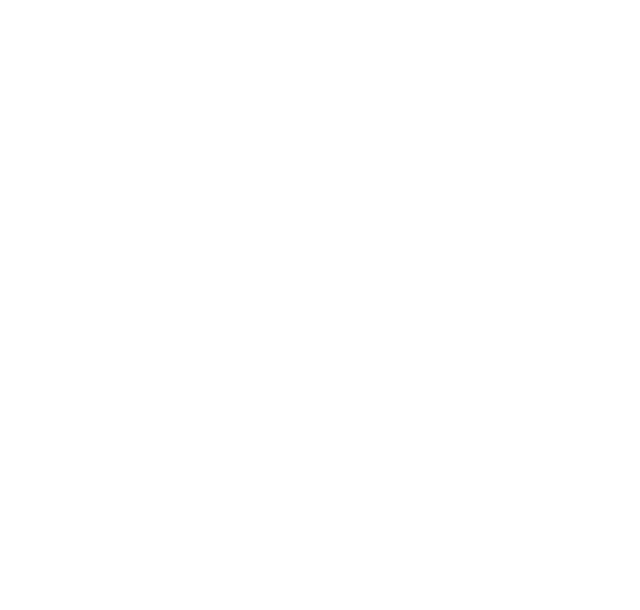
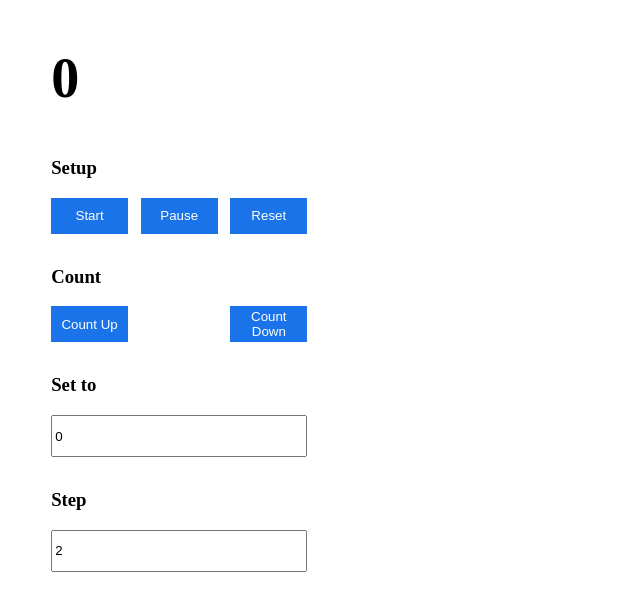
Before and after one commit to davidmolina22/js-counter, a plain HTML site: page index.html in a window 1280 px wide. Shown: the whole page, without its empty margins (0-640 px from the left). Drawn offline with Linux system fonts and the light colour scheme.

Commit message:
Counter completed

```diff
--- a/index.html
+++ b/index.html
@@ -8,6 +8,24 @@
     <title>JS-Counter</title>
   </head>
   <body>
+    <h2 id="count">0</h2>
+    <h3>Setup</h3>
+    <div class="buttons">
+      <button onclick="start()">Start</button>
+      <button onclick="pause()">Pause</button>
+      <button onclick="reset()">Reset</button>
+    </div>
+    <h3>Count</h3>
+    <div class="buttons">
+      <button onclick="setCountUp(true)">Count Up</button>
+      <button onclick="setCountUp(false)">Count Down</button>
+    </div>
+    <div class="inputs">
+      <h3>Set to</h3>
+      <input type="number" value="0" id="set" />
+      <h3>Step</h3>
+      <input type="number" value="2" id="step" />
+    </div>
     <script src="index.js"></script>
   </body>
 </html>
--- a/index.js
+++ b/index.js
@@ -0,0 +1,44 @@
+// Text label
+let countLabel = document.getElementById("count");
+let total = 0;
+
+// Get inputs from html
+let setInput = document.getElementById("set");
+let stepInput = document.getElementById("step");
+
+// Step is the value of the input (default: 2)
+let set = setInput.value;
+let step = stepInput.value;
+
+// Timer speed (default: 1000 ms)
+let speed = 1000;
+
+let countUp = true;
+
+// Function to change counter step
+let changeStep = (event) => {
+  step = event.target.value;
+};
+
+//Function to change count value
+let setTo = (event) => {
+  total = +event.target.value;
+};
+
+// Event Listener for inputs changes
+setInput.addEventListener("input", setTo);
+stepInput.addEventListener("input", changeStep);
+
+// Function to set label text
+let setTime = () => {
+  countUp ? (total += +step) : (total -= +step);
+  countLabel.innerHTML = total;
+};
+
+// Set count up/down
+let setCountUp = (value) => (countUp = value);
+
+// Start, pause & reset functions
+let start = () => (interval = setInterval(setTime, speed));
+let pause = () => clearInterval(interval);
+let reset = () => (countLabel.innerHTML = 0);
--- a/style.css
+++ b/style.css
@@ -0,0 +1,37 @@
+html,
+body {
+  margin-left: 2vw;
+}
+
+#count {
+  font-size: 7vh;
+}
+
+.buttons {
+    display: flex;
+    flex-direction: row;
+    width: 20vw;
+    justify-content: space-between;
+}
+
+button {
+  height: 4.5vh;
+  color: white;
+  background-color: #1a73e8;
+  border: none;
+  width: 6vw;
+}
+
+.inputs {
+    display: flex;
+    flex-direction: column;
+    width: 20vw;
+}
+
+input {
+    height: 4.5vh;
+}
+
+h3 {
+    margin-top: 4vh;
+}
```
